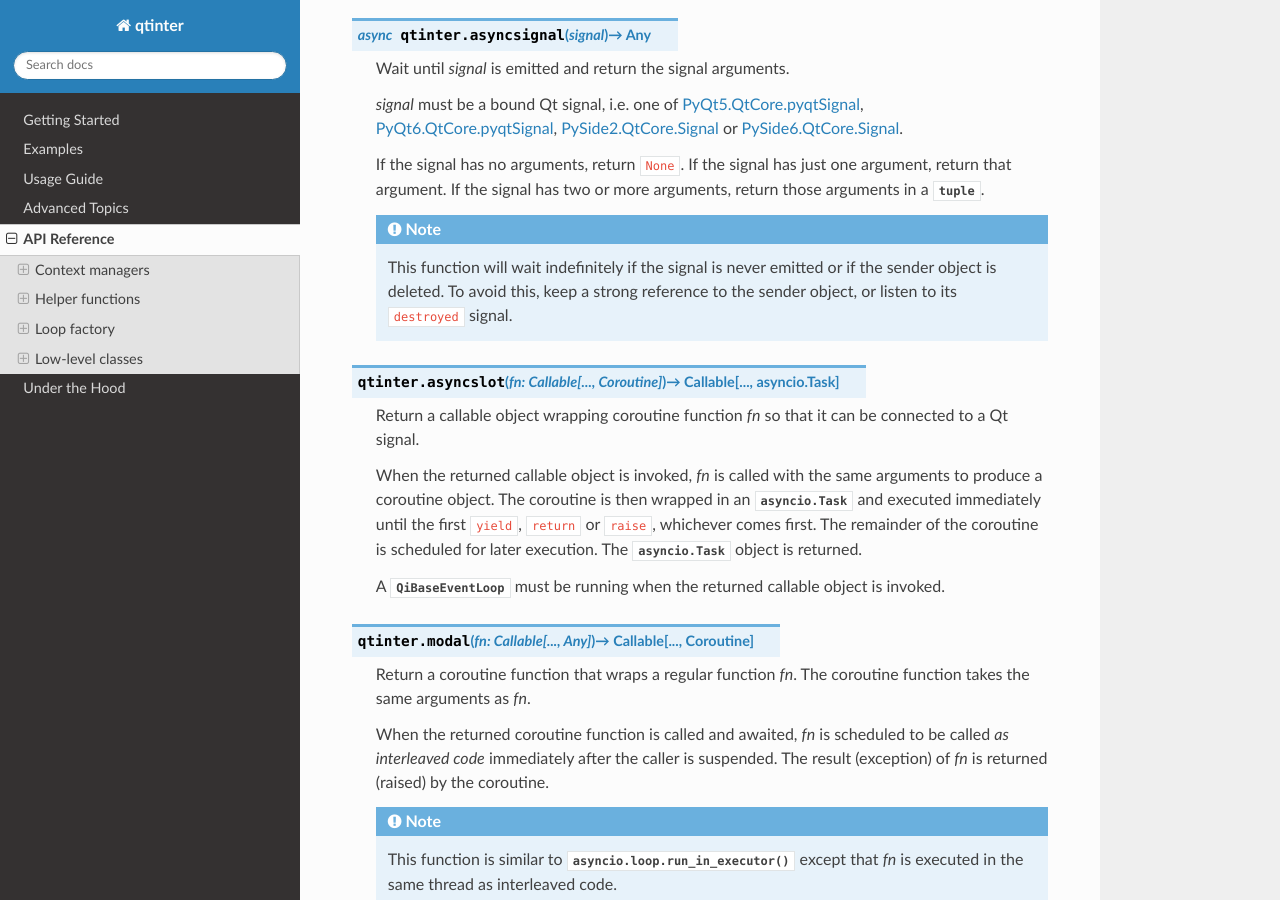
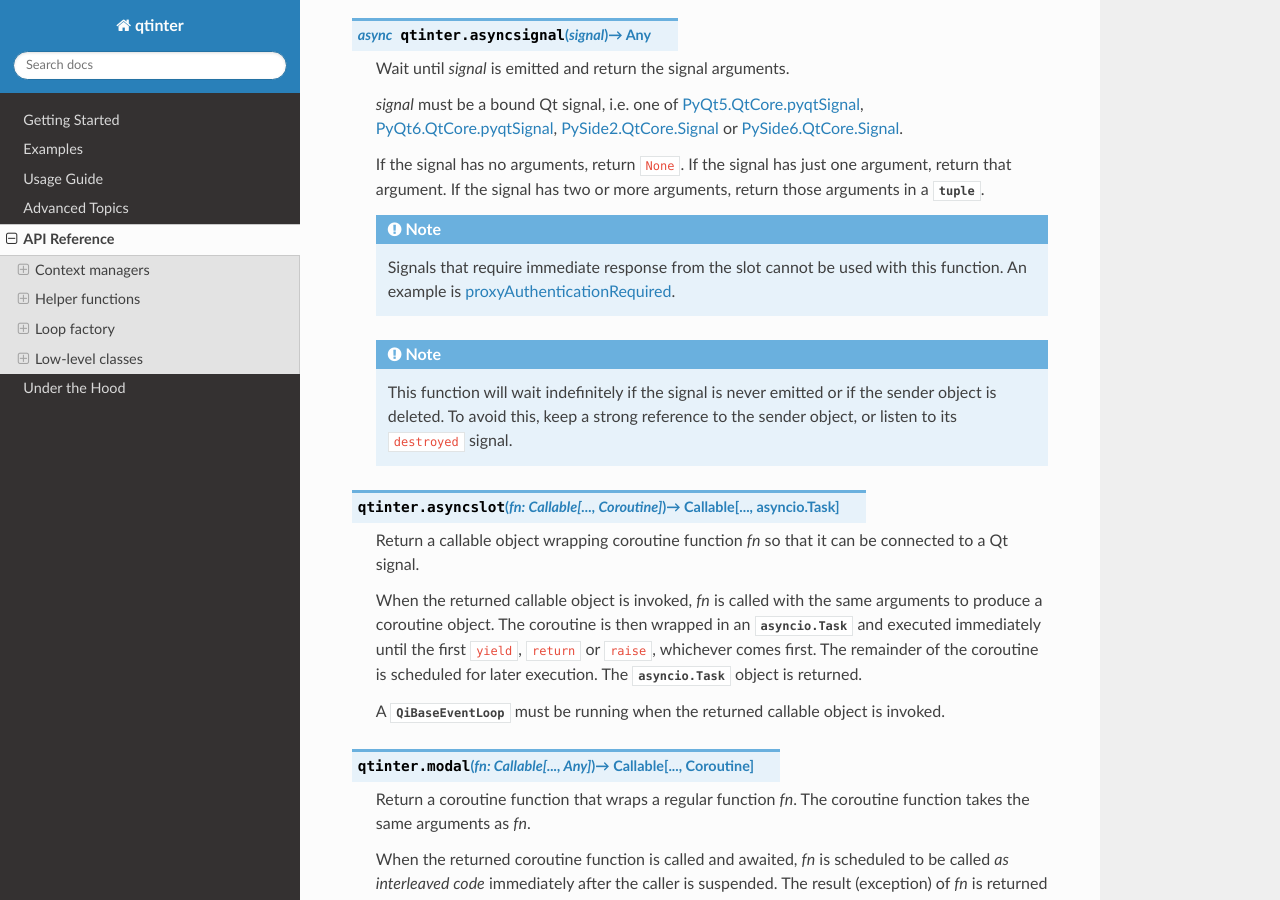
Before and after one commit to fancidev/qtinter, a Sphinx documentation site: the page built from docs/reference.rst, in a window 1280 px wide and 900 px high, scrolled down 1396 px. Built offline with Sphinx 7.4.7 and the Read the Docs theme 2.0.0, drawn with Linux system fonts in a browser that asks for light colours; the version number could not be read and is left out.

Commit message:
Update docs for asyncsignal().

```diff
--- a/docs/reference.rst
+++ b/docs/reference.rst
@@ -100,6 +100,13 @@ Helper functions
    If the signal has no arguments, return ``None``.  If the signal has
    just one argument, return that argument.  If the signal has two or
    more arguments, return those arguments in a :class:`tuple`.
+
+   .. _proxyAuthenticationRequired: https://doc.qt.io/qt-6/qwebsocket.html#proxyAuthenticationRequired
+
+   .. note::
+
+      Signals that require immediate response from the slot cannot be used
+      with this function.  An example is `proxyAuthenticationRequired`_.
 
    .. note::
 
```
